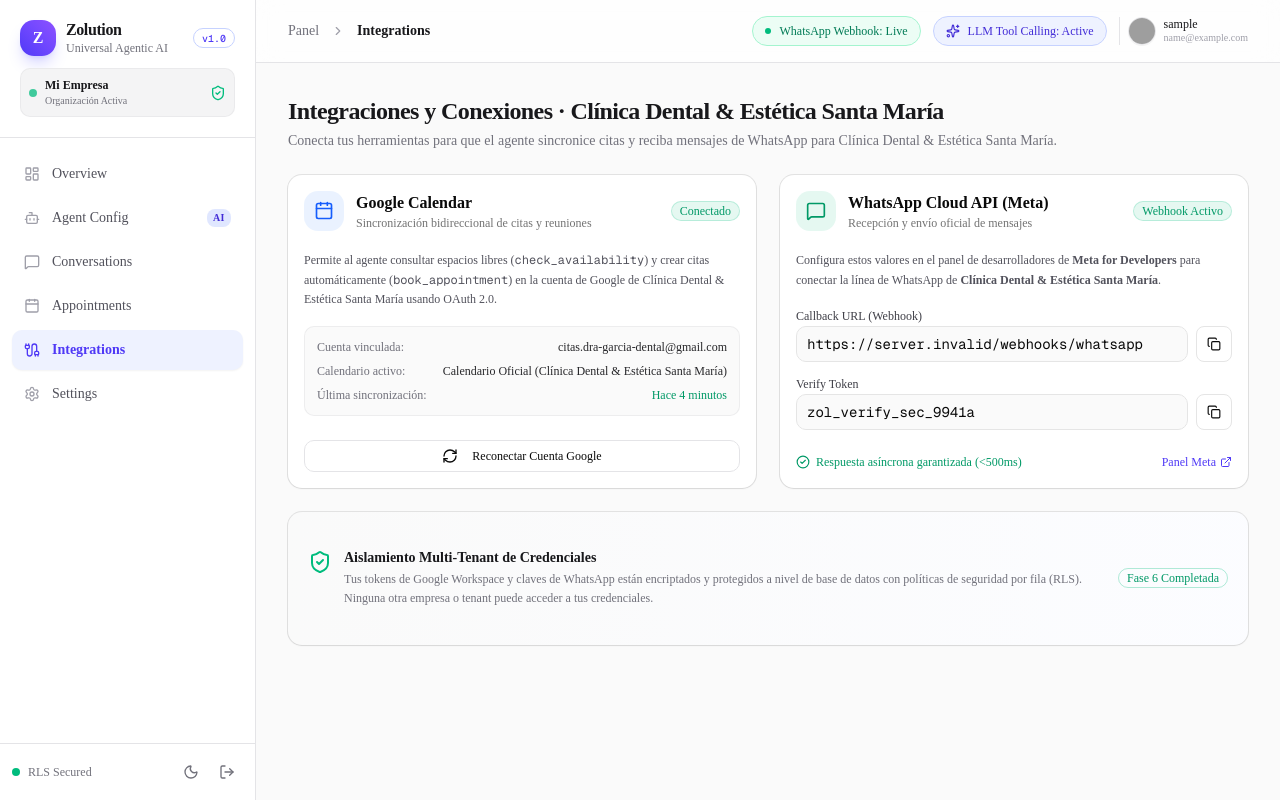
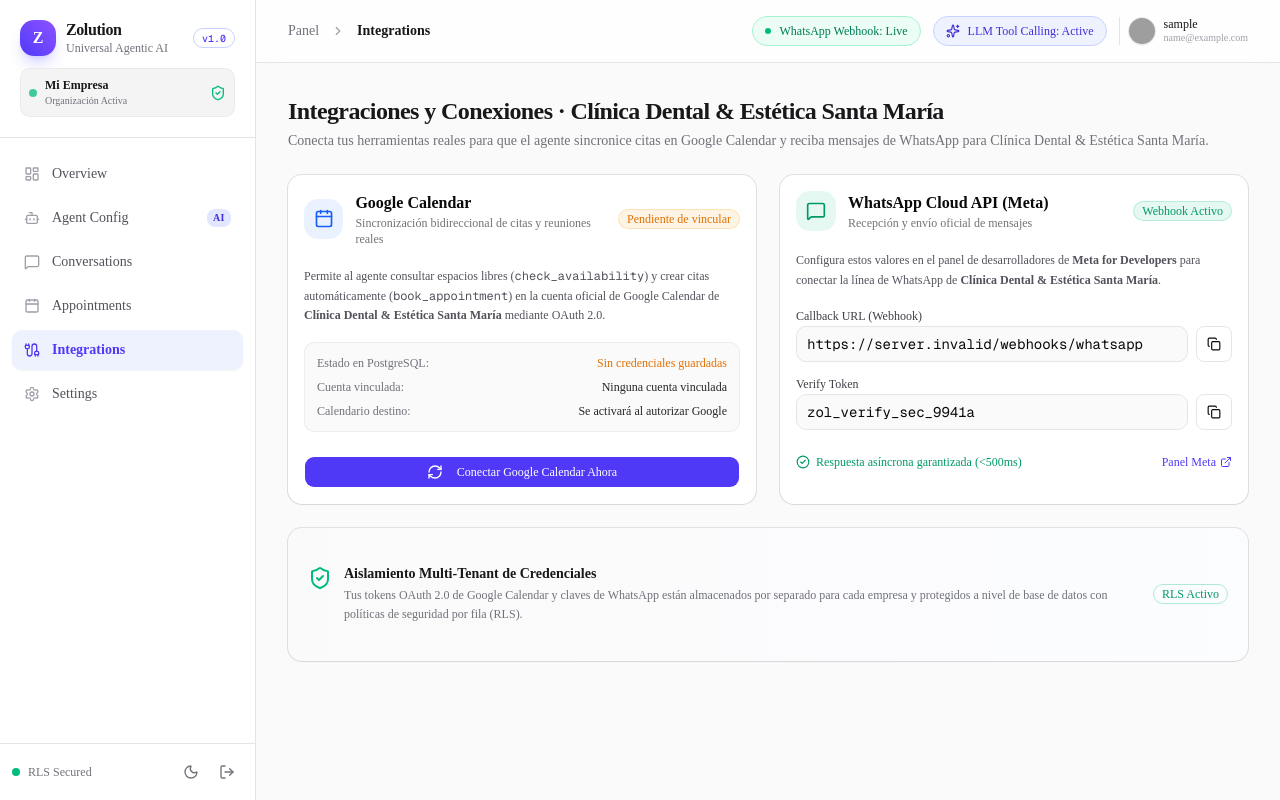
Before and after one commit to andresZam12/Zolution_front, a Next.js app: page /integrations in a window 1280 px wide. Built offline with nearby package versions, Linux system fonts and the light colour scheme; no server answers; sample sign-in values are in the browser's storage; grey boxes are pictures that could not be loaded.

Commit message:
feat(module-2): real Google Calendar OAuth integration, token refresh, and status sync in PostgreSQL

```diff
--- a/src/app/integrations/page.tsx
+++ b/src/app/integrations/page.tsx
@@ -1,6 +1,7 @@
 "use client";
 
-import React, { useState, useEffect } from "react";
+import React, { useState, useEffect, Suspense } from "react";
+import { useSearchParams } from "next/navigation";
 import {
   Calendar,
   MessageSquare,
@@ -11,14 +12,25 @@
   Copy,
   Check,
   AlertCircle,
+  Unplug,
 } from "lucide-react";
 import { Card, CardContent, CardDescription, CardHeader, CardTitle } from "@/components/ui/card";
 import { Button } from "@/components/ui/button";
 import { Badge } from "@/components/ui/badge";
 import { Input } from "@/components/ui/input";
+import { apiFetch } from "@/lib/api";
 import { getTenantContext, TenantContext } from "@/lib/tenant";
 
-export default function IntegrationsPage() {
+interface IntegrationStatusItem {
+  provider: string;
+  is_connected: boolean;
+  email_address?: string | null;
+  scopes?: string | null;
+  updated_at?: string | null;
+}
+
+function IntegrationsContent() {
+  const searchParams = useSearchParams();
   const [tenant, setTenant] = useState<TenantContext>({
     id: "org-1",
     slug: "empresa",
@@ -26,18 +38,73 @@
     industry: "Servicios",
     email: "contacto@empresa.com",
   });
-  const [googleConnected, setGoogleConnected] = useState(true);
+  const [googleConnected, setGoogleConnected] = useState(false);
+  const [googleEmail, setGoogleEmail] = useState<string | null>(null);
+  const [lastUpdated, setLastUpdated] = useState<string | null>(null);
+  const [isCheckingStatus, setIsCheckingStatus] = useState(true);
+  const [isConnecting, setIsConnecting] = useState(false);
+  const [isDisconnecting, setIsDisconnecting] = useState(false);
+  const [feedbackBanner, setFeedbackBanner] = useState<{
+    type: "success" | "error";
+    text: string;
+  } | null>(null);
+
   const [copiedWebhook, setCopiedWebhook] = useState(false);
   const [copiedToken, setCopiedToken] = useState(false);
 
   const apiBase = process.env.NEXT_PUBLIC_API_URL || "https://zolution-api.onrender.com/api/v1";
-  const webhookUrl = `${apiBase}/webhooks/whatsapp`;
+  const webhookUrl = `${apiBase.replace(/\/+$/, "")}/webhooks/whatsapp`;
   const verifyToken = "zol_verify_sec_9941a";
+
+  const loadIntegrationStatus = async () => {
+    setIsCheckingStatus(true);
+    try {
+      const statuses = await apiFetch<IntegrationStatusItem[]>("/integrations/status");
+      const googleItem = statuses.find((s) => s.provider === "google");
+      if (googleItem && googleItem.is_connected) {
+        setGoogleConnected(true);
+        setGoogleEmail(googleItem.email_address || null);
+        setLastUpdated(googleItem.updated_at || null);
+      } else {
+        setGoogleConnected(false);
+        setGoogleEmail(null);
+        setLastUpdated(null);
+      }
+    } catch {
+      setGoogleConnected(false);
+    } finally {
+      setIsCheckingStatus(false);
+    }
+  };
 
   useEffect(() => {
     const ctx = getTenantContext();
     setTenant(ctx);
-  }, []);
+    loadIntegrationStatus();
+
+    const connectedParam = searchParams.get("connected");
+    const errorParam = searchParams.get("error");
+    if (connectedParam === "google") {
+      setFeedbackBanner({
+        type: "success",
+        text: "¡Google Calendar vinculado y guardado exitosamente en PostgreSQL!",
+      });
+      window.history.replaceState({}, document.title, window.location.pathname);
+    } else if (errorParam) {
+      setFeedbackBanner({
+        type: "error",
+        text:
+          errorParam === "access_denied"
+            ? "Cancelaste la autorización de Google Calendar."
+            : `No se pudo vincular Google Calendar: ${errorParam}`,
+      });
+      window.history.replaceState({}, document.title, window.location.pathname);
+    }
+
+    const handleStorage = () => setTenant(getTenantContext());
+    window.addEventListener("storage", handleStorage);
+    return () => window.removeEventListener("storage", handleStorage);
+  }, [searchParams]);
 
   const handleCopy = (text: string, type: "webhook" | "token") => {
     navigator.clipboard.writeText(text);
@@ -50,19 +117,85 @@
     }
   };
 
-  const handleGoogleOAuthConnect = () => {
-    // Redirect to backend OAuth initiation endpoint
-    window.location.href = `${apiBase}/integrations/google/authorize`;
+  const handleGoogleOAuthConnect = async () => {
+    setIsConnecting(true);
+    setFeedbackBanner(null);
+    try {
+      const redirectUri = window.location.origin + "/login";
+      const randomNonce =
+        (typeof crypto !== "undefined" && crypto.randomUUID
+          ? crypto.randomUUID().replace(/-/g, "")
+          : Math.random().toString(36).substring(2)) + Date.now().toString(36);
+      const state = `calendar_connect_${randomNonce}`;
+      sessionStorage.setItem("zolution_oauth_state", state);
+
+      const resp = await apiFetch<{ auth_url: string }>(
+        `/integrations/google/authorize?redirect_uri=${encodeURIComponent(redirectUri)}&state=${encodeURIComponent(state)}`
+      );
+      if (resp && resp.auth_url) {
+        window.location.href = resp.auth_url;
+      }
+    } catch (err: unknown) {
+      setFeedbackBanner({
+        type: "error",
+        text:
+          err instanceof Error
+            ? err.message
+            : "Error al iniciar la vinculación con Google Calendar.",
+      });
+      setIsConnecting(false);
+    }
+  };
+
+  const handleDisconnectGoogle = async () => {
+    setIsDisconnecting(true);
+    setFeedbackBanner(null);
+    try {
+      await apiFetch("/integrations/google", { method: "DELETE" });
+      setGoogleConnected(false);
+      setGoogleEmail(null);
+      setLastUpdated(null);
+      setFeedbackBanner({
+        type: "success",
+        text: "Cuenta de Google Calendar desconectada de este tenant.",
+      });
+    } catch (err: unknown) {
+      setFeedbackBanner({
+        type: "error",
+        text: err instanceof Error ? err.message : "No se pudo desconectar Google Calendar.",
+      });
+    } finally {
+      setIsDisconnecting(false);
+    }
   };
 
   return (
     <div className="space-y-6">
       <div>
-        <h2 className="text-2xl font-bold tracking-tight">Integraciones y Conexiones · {tenant.name}</h2>
+        <h2 className="text-2xl font-bold tracking-tight">
+          Integraciones y Conexiones · {tenant.name}
+        </h2>
         <p className="text-sm text-zinc-500 dark:text-zinc-400 mt-1">
-          Conecta tus herramientas para que el agente sincronice citas y reciba mensajes de WhatsApp para {tenant.name}.
+          Conecta tus herramientas reales para que el agente sincronice citas en Google Calendar y reciba mensajes de WhatsApp para {tenant.name}.
         </p>
       </div>
+
+      {feedbackBanner && (
+        <div
+          className={`p-3.5 rounded-xl text-xs border flex items-center gap-2.5 ${
+            feedbackBanner.type === "success"
+              ? "bg-emerald-50 dark:bg-emerald-950/30 text-emerald-800 dark:text-emerald-300 border-emerald-200 dark:border-emerald-800/50"
+              : "bg-rose-50 dark:bg-rose-950/30 text-rose-800 dark:text-rose-300 border-rose-200 dark:border-rose-800/50"
+          }`}
+        >
+          {feedbackBanner.type === "success" ? (
+            <CheckCircle2 className="h-4 w-4 text-emerald-600 dark:text-emerald-400 shrink-0" />
+          ) : (
+            <AlertCircle className="h-4 w-4 text-rose-600 dark:text-rose-400 shrink-0" />
+          )}
+          <span>{feedbackBanner.text}</span>
+        </div>
+      )}
 
       <div className="grid grid-cols-1 lg:grid-cols-2 gap-6">
         {/* Google Calendar Integration */}
@@ -75,50 +208,105 @@
                 </div>
                 <div>
                   <CardTitle className="text-base font-semibold">Google Calendar</CardTitle>
-                  <CardDescription className="text-xs">Sincronización bidireccional de citas y reuniones</CardDescription>
+                  <CardDescription className="text-xs">
+                    Sincronización bidireccional de citas y reuniones reales
+                  </CardDescription>
                 </div>
               </div>
               <Badge
                 variant={googleConnected ? "default" : "outline"}
                 className={
-                  googleConnected
+                  isCheckingStatus
+                    ? "text-zinc-400"
+                    : googleConnected
                     ? "bg-emerald-500/10 text-emerald-600 dark:text-emerald-400 border-emerald-500/20"
-                    : "text-zinc-500"
+                    : "bg-amber-500/10 text-amber-600 dark:text-amber-400 border-amber-500/20"
                 }
               >
-                {googleConnected ? "Conectado" : "Desconectado"}
+                {isCheckingStatus
+                  ? "Verificando BD..."
+                  : googleConnected
+                  ? "Conectado en BD"
+                  : "Pendiente de vincular"}
               </Badge>
             </div>
           </CardHeader>
           <CardContent className="space-y-4">
             <p className="text-xs text-zinc-600 dark:text-zinc-400 leading-relaxed">
-              Permite al agente consultar espacios libres (<code>check_availability</code>) y crear citas automáticamente (<code>book_appointment</code>) en la cuenta de Google de {tenant.name} usando OAuth 2.0.
+              Permite al agente consultar espacios libres (<code>check_availability</code>) y crear citas automáticamente (<code>book_appointment</code>) en la cuenta oficial de Google Calendar de <strong>{tenant.name}</strong> mediante OAuth 2.0.
             </p>
 
             <div className="p-3 rounded-lg bg-zinc-50 dark:bg-zinc-800/50 border border-zinc-200/60 dark:border-zinc-700/50 space-y-2 text-xs">
               <div className="flex justify-between items-center">
-                <span className="text-zinc-500">Cuenta vinculada:</span>
-                <span className="font-medium text-zinc-800 dark:text-zinc-200">citas.{tenant.slug}@gmail.com</span>
+                <span className="text-zinc-500">Estado en PostgreSQL:</span>
+                <span
+                  className={`font-medium ${
+                    googleConnected
+                      ? "text-emerald-600 dark:text-emerald-400"
+                      : "text-amber-600 dark:text-amber-400"
+                  }`}
+                >
+                  {isCheckingStatus
+                    ? "Consultando..."
+                    : googleConnected
+                    ? "Token OAuth2 Activo (Auto-Refresh)"
+                    : "Sin credenciales guardadas"}
+                </span>
               </div>
               <div className="flex justify-between items-center">
-                <span className="text-zinc-500">Calendario activo:</span>
-                <span className="font-medium text-zinc-800 dark:text-zinc-200">Calendario Oficial ({tenant.name})</span>
+                <span className="text-zinc-500">Cuenta vinculada:</span>
+                <span className="font-medium text-zinc-800 dark:text-zinc-200">
+                  {googleConnected ? googleEmail || tenant.email : "Ninguna cuenta vinculada"}
+                </span>
               </div>
               <div className="flex justify-between items-center">
-                <span className="text-zinc-500">Última sincronización:</span>
-                <span className="text-emerald-600 dark:text-emerald-400 font-medium">Hace 4 minutos</span>
+                <span className="text-zinc-500">Calendario destino:</span>
+                <span className="font-medium text-zinc-800 dark:text-zinc-200">
+                  {googleConnected
+                    ? `Calendario Principal (${tenant.name})`
+                    : "Se activará al autorizar Google"}
+                </span>
               </div>
+              {lastUpdated && (
+                <div className="flex justify-between items-center">
+                  <span className="text-zinc-500">Última actualización:</span>
+                  <span className="text-zinc-700 dark:text-zinc-300 font-mono text-[11px]">
+                    {new Date(lastUpdated).toLocaleString("es-CO")}
+                  </span>
+                </div>
+              )}
             </div>
 
-            <div className="flex items-center gap-3 pt-2">
+            <div className="flex items-center gap-2.5 pt-2">
               <Button
                 onClick={handleGoogleOAuthConnect}
-                variant="outline"
-                className="w-full text-xs border-zinc-200 dark:border-zinc-800 hover:bg-zinc-100 dark:hover:bg-zinc-800"
+                disabled={isConnecting || isCheckingStatus}
+                className={
+                  googleConnected
+                    ? "flex-1 text-xs bg-zinc-900 hover:bg-zinc-800 text-white dark:bg-zinc-100 dark:text-zinc-900"
+                    : "w-full text-xs bg-indigo-600 hover:bg-indigo-700 text-white"
+                }
               >
-                <RefreshCw className="mr-2 h-3.5 w-3.5" />
-                Reconectar Cuenta Google
+                <RefreshCw className={`mr-2 h-3.5 w-3.5 ${isConnecting ? "animate-spin" : ""}`} />
+                {isConnecting
+                  ? "Redirigiendo a Google..."
+                  : googleConnected
+                  ? "Reconectar / Cambiar Cuenta Google"
+                  : "Conectar Google Calendar Ahora"}
               </Button>
+
+              {googleConnected && (
+                <Button
+                  variant="outline"
+                  onClick={handleDisconnectGoogle}
+                  disabled={isDisconnecting}
+                  className="text-xs border-rose-200 dark:border-rose-900/50 text-rose-600 dark:text-rose-400 hover:bg-rose-50 dark:hover:bg-rose-950/30 shrink-0"
+                  title="Desvincular Google Calendar"
+                >
+                  <Unplug className="mr-1.5 h-3.5 w-3.5" />
+                  {isDisconnecting ? "..." : "Desconectar"}
+                </Button>
+              )}
             </div>
           </CardContent>
         </Card>
@@ -210,15 +398,30 @@
                 Aislamiento Multi-Tenant de Credenciales
               </h4>
               <p className="text-xs text-zinc-500 dark:text-zinc-400 mt-0.5 leading-relaxed">
-                Tus tokens de Google Workspace y claves de WhatsApp están encriptados y protegidos a nivel de base de datos con políticas de seguridad por fila (RLS). Ninguna otra empresa o tenant puede acceder a tus credenciales.
+                Tus tokens OAuth 2.0 de Google Calendar y claves de WhatsApp están almacenados por separado para cada empresa y protegidos a nivel de base de datos con políticas de seguridad por fila (RLS).
               </p>
             </div>
           </div>
           <Badge variant="outline" className="text-xs border-emerald-500/30 text-emerald-600 dark:text-emerald-400 shrink-0">
-            Fase 6 Completada
+            RLS Activo
           </Badge>
         </CardContent>
       </Card>
     </div>
   );
 }
+
+export default function IntegrationsPage() {
+  return (
+    <Suspense
+      fallback={
+        <div className="py-12 flex items-center justify-center text-xs text-zinc-500">
+          <RefreshCw className="mr-2 h-4 w-4 animate-spin text-indigo-600" />
+          Cargando estado de integraciones...
+        </div>
+      }
+    >
+      <IntegrationsContent />
+    </Suspense>
+  );
+}
```
Also changed, not shown: src/app/login/page.tsx (+25 -4 lines).
